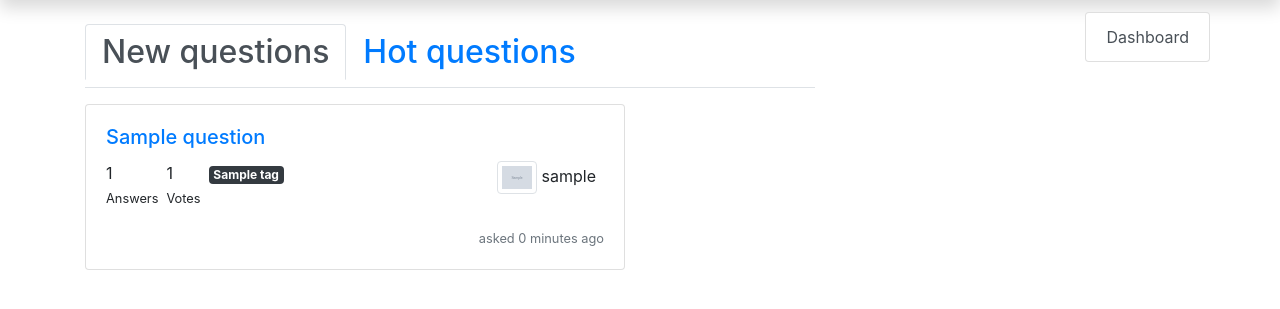
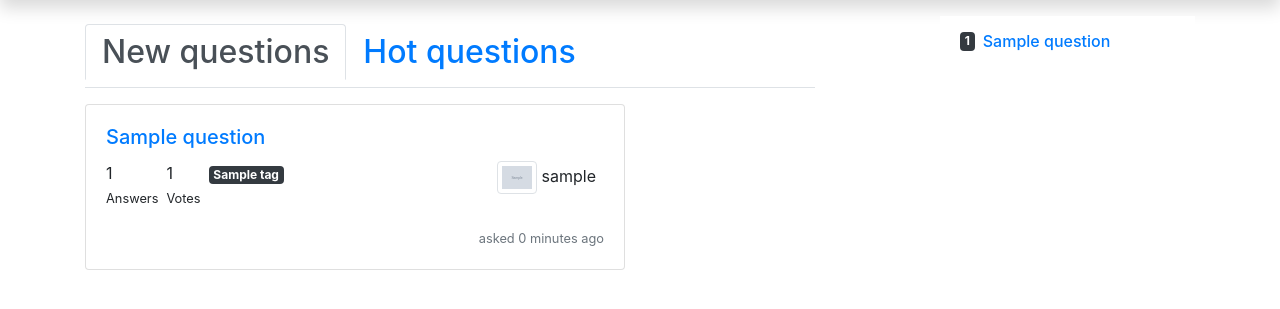
Before and after one commit to nihilSup/Hasker, a Django app: page / in a window 1280 px wide. Shown: the part 56-365 px from the top of the page. Run offline with Django 3.2, Linux system fonts and the light colour scheme; tables that the repository leaves empty hold one stand-in row (values such as "Sample post"); grey boxes marked "Sample" are stand-in pictures; some libraries are stand-ins or nearby versions.

Commit message:
added sidebar

```diff
--- /dev/null
+++ b/hasker/templates/hasker/_top_questions.html
@@ -0,0 +1,13 @@
+<div class="list-group list-group-flush">
+{% for question in top_questions %}
+    <a href="{% url 'question' question.id %}"
+       class="list-group-item flex-column align-items-start">
+        <div class="d-flex w-100">
+            <span class="badge badge-dark mt-1 mb-1">
+                {{ question.votes }}
+            </span>
+            <h6 class="mb-1 mt-1 ml-2">{{ question.title }}</h6>
+        </div>
+    </a>
+{% endfor %}
+</div>
--- a/hasker/templates/hasker/base.html
+++ b/hasker/templates/hasker/base.html
@@ -1,6 +1,8 @@
 <!DOCTYPE html>
 
 {% load staticfiles %}
+
+{% load hasker_tags %}
 
 <html lang="en">
 <head>
@@ -84,7 +86,7 @@
                 {% endblock content %}
             </div>
             {% block sidebar_block %}
-            <div class="ml-auto mt-2">
+            <div class="ml-auto col-md-3 mt-2">
                 {% if user.is_authenticated %}
                 <div class="sidebar-heading">
                     <a class="btn btn-primary btn-block" href="{% url 'ask' %}">
@@ -92,8 +94,8 @@
                     </a>
                 </div>
                 {% endif %}
-                <div class="list-group mt-1">
-                    <a href="#" class="list-group-item list-group-item-action">Dashboard</a>
+                <div class="list-group mt-2">
+                    {% top_questions 20 %}
                 </div>
             </div>
             {% endblock sidebar_block %}
--- a/hasker/templatetags/hasker_tags.py
+++ b/hasker/templatetags/hasker_tags.py
@@ -1,6 +1,8 @@
 import json
 
 from django import template
+
+from ..models import Question
 
 register = template.Library()
 
@@ -17,3 +19,8 @@ def as_votes_json(votable, user):
 @register.filter
 def addstr(arg1, arg2):
     return str(arg1) + str(arg2)
+
+
+@register.inclusion_tag('hasker/_top_questions.html')
+def top_questions(n=20):
+    return dict(top_questions=Question.objects.all().order_by('-votes')[:n])
```
